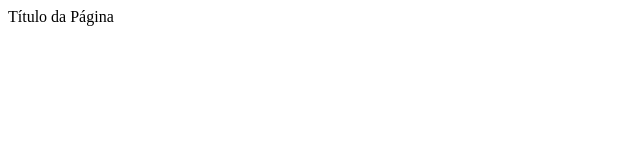
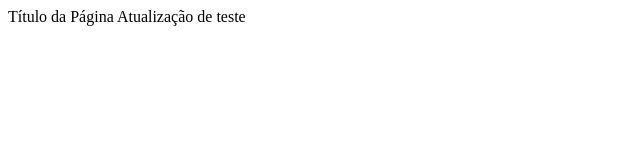
Before and after one commit to Bruno015/Novos-caminhos, a plain HTML site: page index.html in a window 1280 px wide. Shown: the whole page, without its empty margins (0-640 px from the left). Drawn offline with Linux system fonts and the light colour scheme.

Commit message:
index.html

```diff
--- a/index.html
+++ b/index.html
@@ -7,5 +7,6 @@
 </head>
 <body>
     Título da Página
+    Atualização de teste
 </body>
 </html>
```
